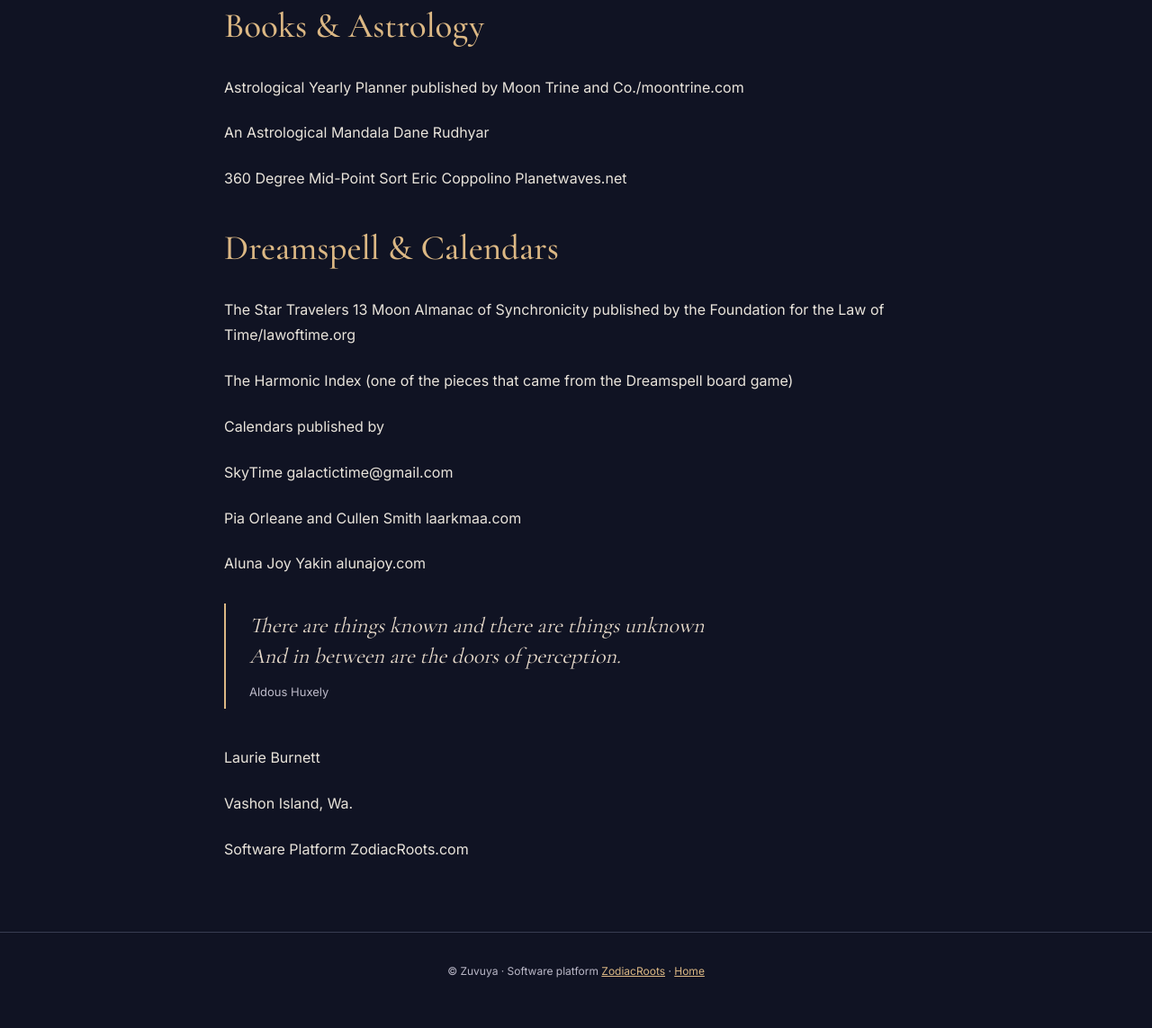
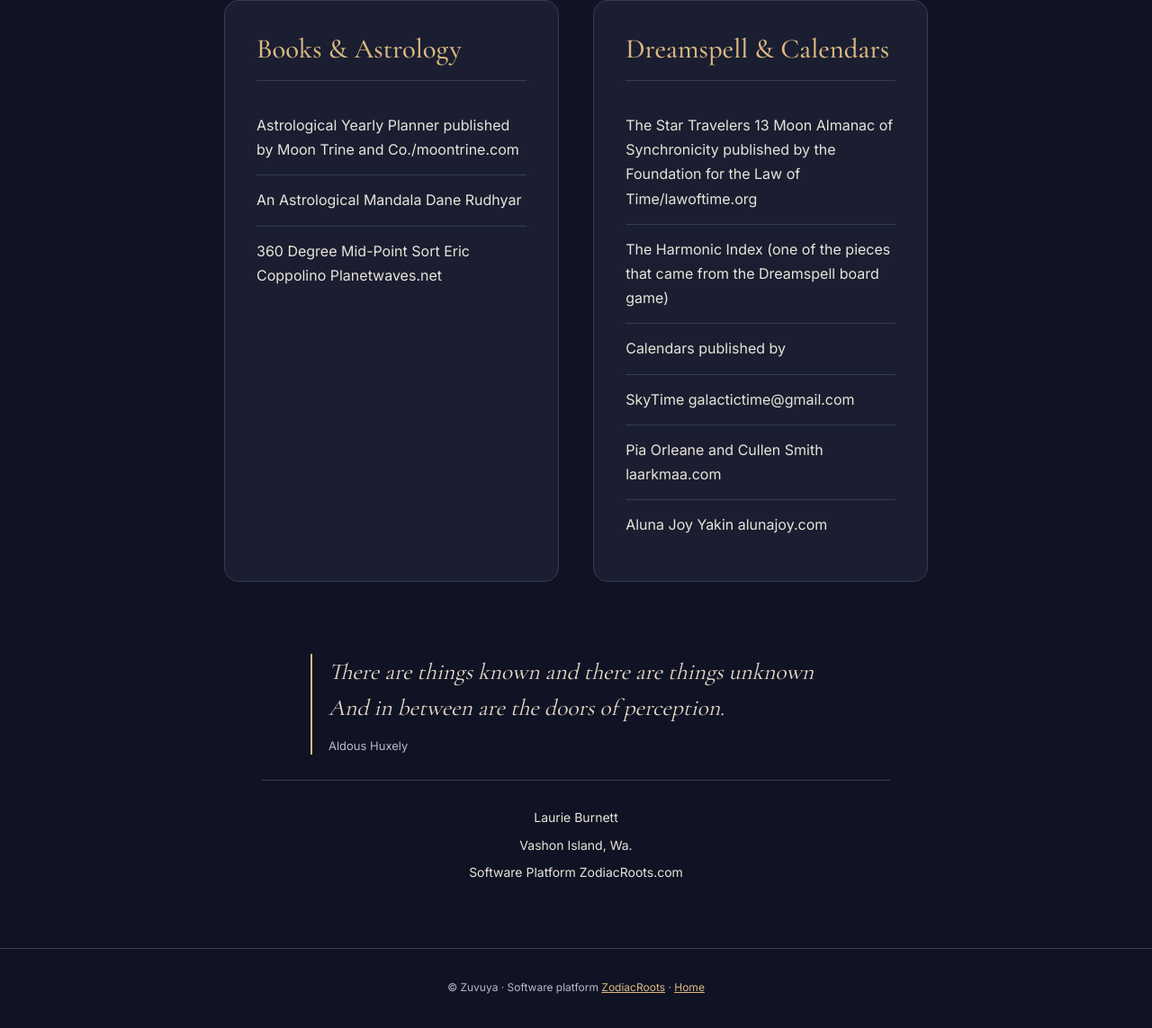
Before and after one commit to GilPereiraPT/zuvuya-test, a plain HTML site: page zuvuya-resources/index.html in a window 1280 px wide. Shown: the part 315-1458 px from the top of the page at 90% size. Drawn offline with nearby package versions, Linux system fonts and the light colour scheme.

Commit message:
Style grouped resource bibliography and refined closing quote

```diff
--- a/multipage.css
+++ b/multipage.css
@@ -59,3 +59,17 @@ body{overflow-wrap:anywhere}.site-header{gap:1rem}.site-header nav{display:flex;
 .chart-example-grid .chart-example-card .example-wheel{margin-top:auto;padding-top:24px;background:transparent;border-radius:0;overflow:visible}
 .chart-example-grid .chart-example-card .example-wheel img{display:block;width:100%;height:auto;aspect-ratio:1;border-radius:12px;background:#000;object-fit:contain}
 @media(max-width:700px){.chart-example-grid .chart-example-card{padding:20px}.chart-example-grid .chart-example-card .example-wheel{margin-top:16px;padding-top:0}}
+
+/* Resources — editorial bibliography, preserving original manuscript text */
+.resources-layout{display:grid;grid-template-columns:repeat(2,minmax(0,1fr));gap:clamp(20px,3vw,40px);margin:34px 0 55px}
+.resources-group{min-width:0;padding:clamp(23px,2.8vw,35px);border:1px solid var(--line);border-radius:16px;background:var(--panel)}
+.resources-group h2{font:500 clamp(23px,2.4vw,31px)/1.25 'Cormorant Garamond',Georgia,serif!important;color:var(--gold);margin:0 0 22px;padding-bottom:15px;border-bottom:1px solid var(--line)}
+.resources-items{display:flex;flex-direction:column;gap:0}
+.resources-items p{font-size:clamp(14px,1.25vw,16px);line-height:1.7;margin:0!important;padding:14px 0!important;background:transparent!important;border:0!important;border-bottom:1px solid var(--line)!important;overflow-wrap:anywhere}
+.resources-items p:last-child{border-bottom:0!important}
+.resources-closing{max-width:700px;margin:0 auto;text-align:center;padding:25px 0 12px}
+.resources-closing blockquote{margin:0 auto 28px!important;padding:0 0 0 18px;text-align:left;max-width:590px;font-size:clamp(19px,2vw,26px);line-height:1.55}
+.resources-closing blockquote cite{display:block;margin-top:12px;font-size:13px}
+.resources-signature{padding-top:23px;border-top:1px solid var(--line);font-size:14px;line-height:1.7}
+.resources-signature p{margin:5px 0!important}
+@media(max-width:700px){.resources-layout{grid-template-columns:1fr;margin:25px 0 35px;gap:18px}.resources-group{padding:22px}.resources-closing{text-align:left}.resources-closing blockquote{font-size:20px}}
```
